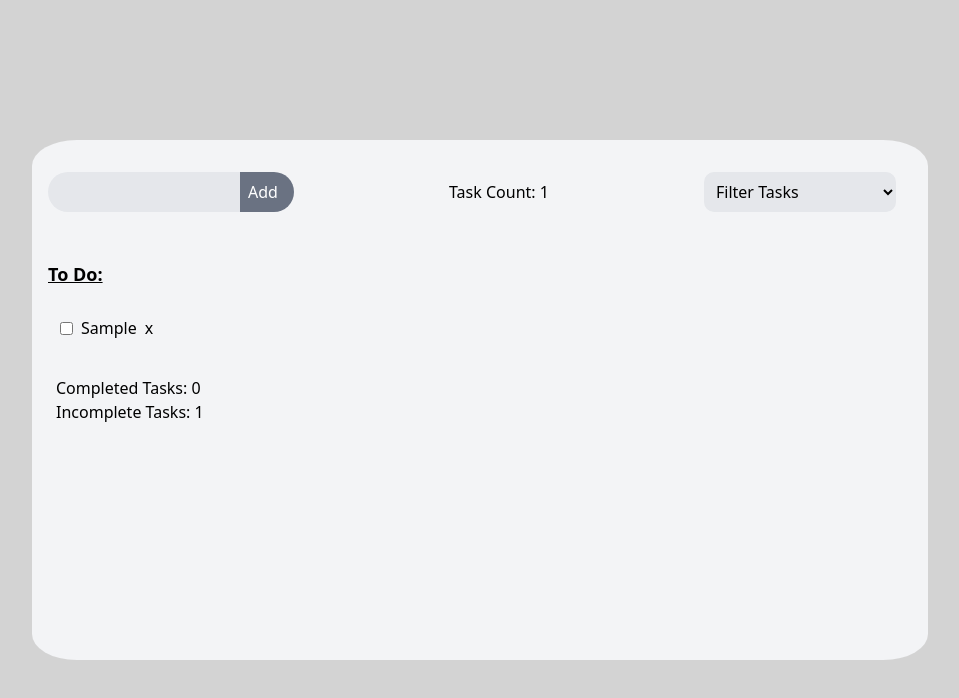
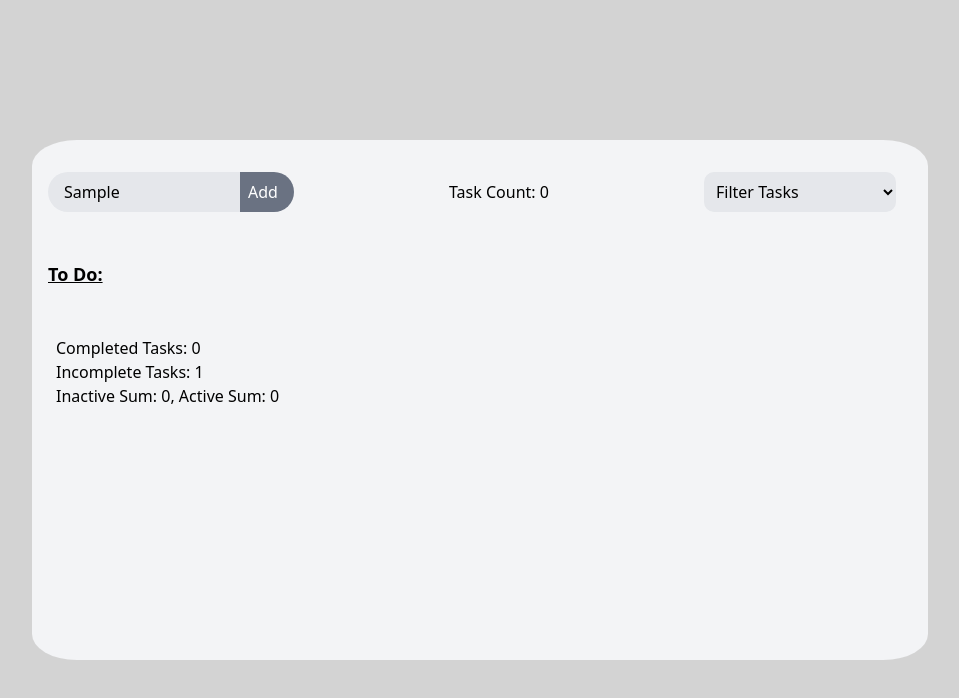
Before and after one commit to DerekBelloni/vanilla-reactivity-app, a website built with Vite: page index.html in a window 1280 px wide. Both pictures are taken after typing "Sample" into the empty fields and a click on the button "Add". Shown: the whole page, without its empty margins (160-1119 px from the left). Built offline with nearby package versions, Linux system fonts and the light colour scheme.

Commit message:
working on nested computeds

```diff
--- a/index.html
+++ b/index.html
@@ -42,6 +42,7 @@
         </div>
         <div id="completeSum" class="ml-6"></div>
         <div id="incompleteSum" class="ml-6"></div>
+        <div id="chainedComputed" class="ml-6"></div>
       </div>
     </div>
     <script type="module" src="/src/main.js"></script>
--- a/src/main.js
+++ b/src/main.js
@@ -26,6 +26,11 @@ let activeSum = new Computed(() => {
     return sum;
 })
 
+
+let testChainComputed = new Computed(() => {
+    return `Inactive Sum: ${inactiveSum.value}, Active Sum: ${activeSum.value}`
+}, 'testChain')
+
 function renderTasks() {
     const taskDiv = document.getElementById('tasks');
     taskDiv.addEventListener('click', completeTask);
@@ -38,6 +43,14 @@ function renderTasks() {
 
     const incompleteSumDiv = document.getElementById('incompleteSum');
     incompleteSumDiv.textContent = `Incomplete Tasks: ${inactiveSum.value}`;
+
+
+    const activeSumDiv = document.getElementById('completeSum');
+    activeSumDiv.textContent = `Completed Tasks: ${activeSum.value}`;
+
+    const chainComputedDiv = document.getElementById('chainedComputed');
+    chainComputedDiv.textContent = testChainComputed.value;
+
 
     activeState.forEach((task, index) => {
         const checkboxElmt = createCheckBoxElmt();
@@ -52,9 +65,6 @@ function renderTasks() {
         const currentDiv = document.getElementById('tasks');
         currentDiv.appendChild(newDiv);
     });
-
-    const activeSumDiv = document.getElementById('completeSum');
-    activeSumDiv.textContent = `Completed Tasks: ${activeSum.value}`;
 }
 
 function createCheckBoxElmt() {
--- a/src/proxy/computed.js
+++ b/src/proxy/computed.js
@@ -3,7 +3,7 @@ import { globals } from "../appState";
 
 
 export class Computed {
-    constructor(getter) {
+    constructor(getter, name = null) {
         this.dirty = true;
         this.cached = null;
         // upstream reactives
@@ -11,6 +11,7 @@ export class Computed {
         // downstream subscribers
         this.dependents = new Set();
         this.getter = getter;
+        this.name = name;
     }
 
     _compute() {
@@ -19,6 +20,8 @@ export class Computed {
             // Since we are maintaining an independent data structure for computeds
             // We need to retrieve the deps that the computed subcribes to out of the weak map
             // for refs and reactives
+            console.log('dep in _computed: ', dep)
+            console.log('name of computed: ', this.name)
             const subscriberSet = getPropSubscribers(dep.target, dep.prop);
             // Then delete this class instance from the the subscriber set
             subscriberSet.delete(this);
@@ -38,14 +41,17 @@ export class Computed {
     }
 
     _invalidate() {
+        console.log("computed name in invalidate:", this.name);
         // check if dirty, if so return
         if (this.dirty) return;
         // set dirty to true
         this.dirty = true;
         // loop over dependants (downstream subscribers)
-        for (let sub in this.dependents) {
+        console.log('dependants', this.dependents)
+        for (let sub of this.dependents) {
             // if the dependant is a computed call the invalidate method on that computed class instance
             if (sub instanceof Computed) {
+                console.log('sub in this.dependents:', sub)
                 sub._invalidate();
             } else {
                 // else it is an effect, in which case call it
--- a/src/proxy/index.js
+++ b/src/proxy/index.js
@@ -74,6 +74,8 @@ function getPropSubscribers(target, prop) {
     let depsMap = dependants.get(target)
     if (!depsMap) {
         depsMap = new Map();
+        console.log('target: ', target);
+        console.log('prop: ', prop);
         dependants.set(target, depsMap);
     }
     let dep = depsMap.get(prop);
```
